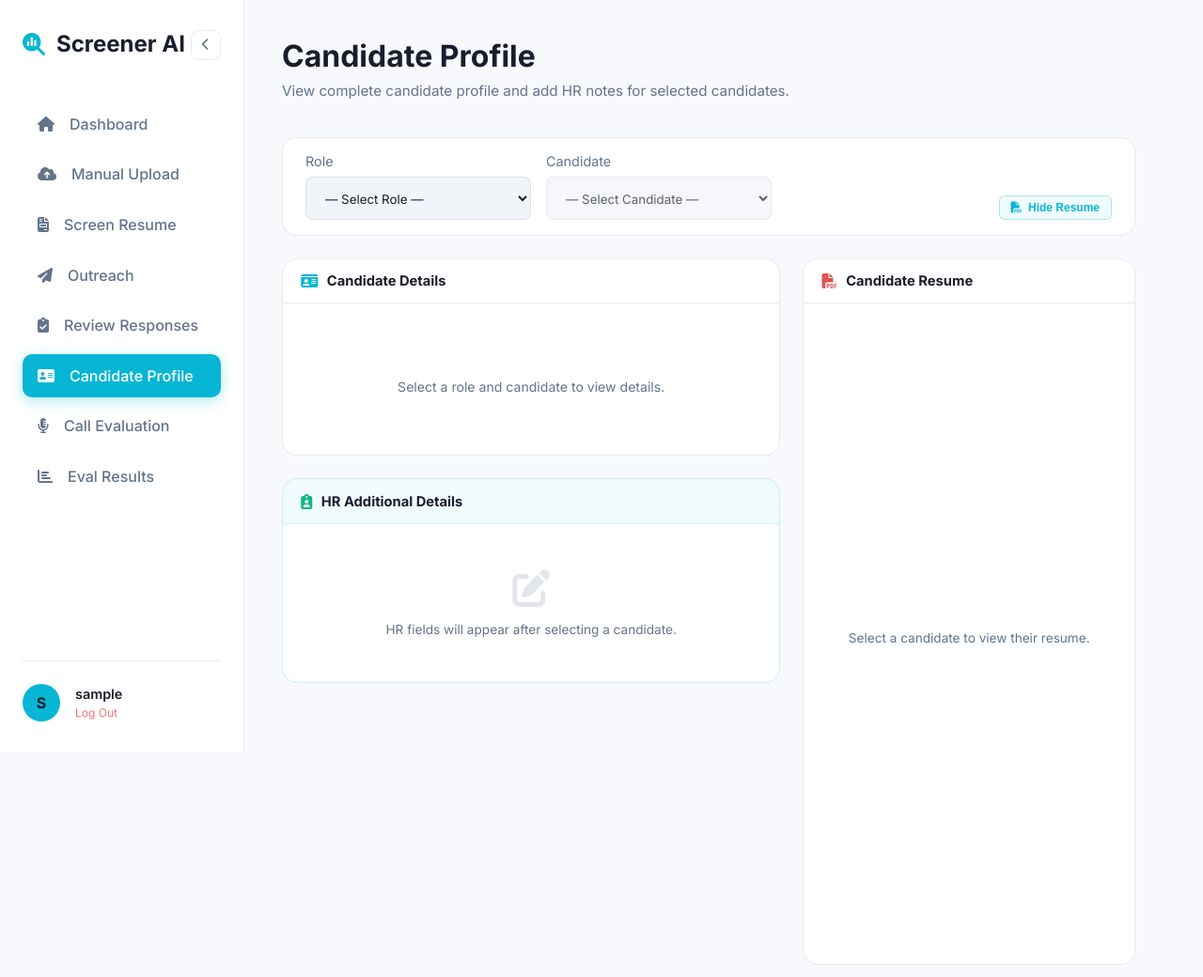
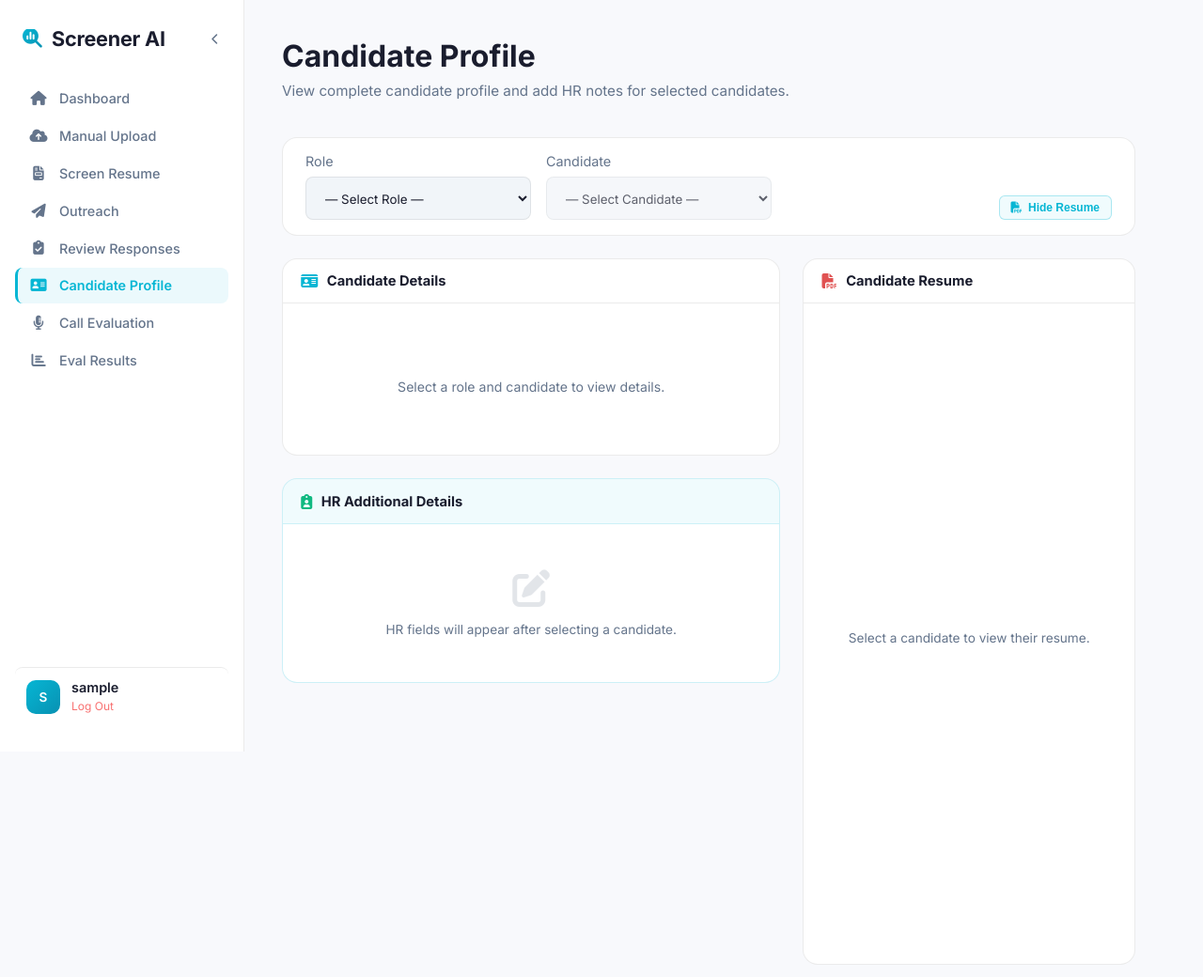
Before and after one commit to RHS-HIRAL/Resume-Screener-Flask, a Flask app: page /candidate-information in a window 1280 px wide. Shown: the top 1040 px of the page at 94% size. Run offline with Flask 3, Linux system fonts and the light colour scheme; the visitor is signed in with stand-in values (Sample User, id 1); data that the repository does not hold is empty; some libraries are stand-ins or nearby versions.

Commit message:
added minor changes to design and fixed a bug for candidate deletion from sharepoint.
requirements.txt - added mammoth library for doc to html for preview in candidate profile.
api_candidates.py - fixed the bug for candidate deletion in sharepoint for text file along with the pdf and doc file when selected from application.
style.css - added improvements in navbar UI.
base.html - made the navbar consistent, clean and smooth.
dashboard.html - removed view all button from dashboard and renamed the Recent candidate to Top candidate on dashboard.
PII_Masking.ipynb - made a new notebook for testing PII masking.
wordpress.py - renamed test.py

changed the folder "wordpress" to "experiment files" for testing small functionalities for appending it to the original code.

```diff
--- a/app/static/css/style.css
+++ b/app/static/css/style.css
@@ -39,78 +39,136 @@ body {
     width: var(--sidebar-width);
     background-color: var(--sidebar-bg);
     border-right: 1px solid var(--border-color);
-    padding: 2rem 1.5rem;
+    padding: 1.75rem 1rem;
     display: flex;
     flex-direction: column;
     position: fixed;
     height: 100vh;
     z-index: 100;
-    transition: transform 0.3s ease;
+    transition: transform 0.35s cubic-bezier(0.4, 0, 0.2, 1);
 }
 
 .brand {
-    font-size: 1.5rem;
+    font-size: 1.35rem;
     font-weight: 700;
-    margin-bottom: 3rem;
+    margin-bottom: 2rem;
+    padding: 0 0.5rem;
     display: flex;
     align-items: center;
-    gap: 0.75rem;
+    gap: 0.65rem;
+    letter-spacing: -0.01em;
 }
 
 .brand i {
-    color: var(--accent-indigo);
+    font-size: 1.3rem;
+    background: linear-gradient(135deg, #06b6d4, #0891b2);
+    -webkit-background-clip: text;
+    background-clip: text;
+    -webkit-text-fill-color: transparent;
 }
 
 .nav-links {
     list-style: none;
     flex-grow: 1;
+    display: flex;
+    flex-direction: column;
+    gap: 2px;
 }
 
 .nav-item {
-    margin-bottom: 0.5rem;
+    margin-bottom: 0;
 }
 
 .nav-link {
     display: flex;
     align-items: center;
-    gap: 1rem;
-    padding: 0.8rem 1rem;
+    gap: 0.75rem;
+    padding: 0.65rem 0.75rem;
     text-decoration: none;
     color: var(--text-secondary);
-    border-radius: 10px;
-    transition: all 0.2s;
+    border-radius: 8px;
+    transition: all 0.2s cubic-bezier(0.4, 0, 0.2, 1);
     font-weight: 500;
+    font-size: 0.9rem;
+    position: relative;
+    border-left: 3px solid transparent;
+}
+
+.nav-link i {
+    width: 20px;
+    text-align: center;
+    font-size: 0.95rem;
+    flex-shrink: 0;
+    transition: color 0.2s cubic-bezier(0.4, 0, 0.2, 1);
 }
 
 .nav-link:hover {
-    background: rgba(6, 182, 212, 0.1);
+    background: rgba(6, 182, 212, 0.06);
     color: var(--text-primary);
+    border-left-color: rgba(6, 182, 212, 0.3);
+}
+
+.nav-link:hover i {
+    color: var(--accent-indigo);
 }
 
 .nav-link.active {
-    background: var(--accent-indigo);
-    color: white;
-    box-shadow: 0 4px 15px rgba(6, 182, 212, 0.3);
+    background: rgba(6, 182, 212, 0.08);
+    color: var(--accent-indigo);
+    font-weight: 600;
+    border-left-color: var(--accent-indigo);
+}
+
+.nav-link.active i {
+    color: var(--accent-indigo);
 }
 
 .user-profile {
     margin-top: auto;
-    padding-top: 1.5rem;
+    padding: 0.75rem;
     border-top: 1px solid var(--border-color);
     display: flex;
     align-items: center;
-    gap: 1rem;
+    gap: 0.75rem;
+    border-radius: 8px;
+    transition: background 0.2s ease;
+    cursor: default;
+}
+
+.user-profile:hover {
+    background: rgba(0, 0, 0, 0.02);
 }
 
 .avatar {
-    width: 40px;
-    height: 40px;
-    background: var(--accent-indigo);
-    border-radius: 50%;
+    width: 36px;
+    height: 36px;
+    background: linear-gradient(135deg, #06b6d4, #0891b2);
+    border-radius: 10px;
     display: flex;
     align-items: center;
     justify-content: center;
-    font-weight: bold;
+    font-weight: 600;
+    color: white;
+    font-size: 0.85rem;
+    flex-shrink: 0;
+}
+
+.user-info {
+    overflow: hidden;
+}
+
+.user-info div {
+    white-space: nowrap;
+    overflow: hidden;
+    text-overflow: ellipsis;
+}
+
+.user-info a {
+    transition: color 0.2s ease;
+}
+
+.user-info a:hover {
+    color: #ef4444 !important;
 }
 
 /* ── Main Content ── */
@@ -143,25 +201,26 @@ body {
 
 .sidebar-collapse-btn {
     position: absolute;
-    top: 2rem;
-    right: 1.5rem;
+    top: 1.75rem;
+    right: 1rem;
     background: transparent;
-    border: 1px solid var(--border-color);
+    border: 1px solid transparent;
     color: var(--text-secondary);
-    border-radius: 8px;
-    width: 32px;
-    height: 32px;
+    border-radius: 6px;
+    width: 28px;
+    height: 28px;
     display: flex;
     align-items: center;
     justify-content: center;
     cursor: pointer;
-    transition: all 0.2s;
+    transition: all 0.2s cubic-bezier(0.4, 0, 0.2, 1);
+    font-size: 0.75rem;
 }
 
 .sidebar-collapse-btn:hover {
-    background: rgba(6, 182, 212, 0.1);
+    background: rgba(6, 182, 212, 0.08);
     color: var(--accent-indigo);
-    border-color: var(--accent-indigo);
+    border-color: var(--border-color);
 }
 
 .desktop-menu-toggle {
--- a/app/templates/base.html
+++ b/app/templates/base.html
@@ -36,35 +36,35 @@
             <nav class="nav-links">
                 <li class="nav-item">
                     <a href="{{ url_for('views.dashboard') }}"
-                        class="nav-link {% if request.endpoint == 'views.dashboard' or request.endpoint == 'dashboard' %}active{% endif %}">
+                        class="nav-link {% if request.endpoint == 'views.dashboard' %}active{% endif %}">
                         <i class="fa-solid fa-house"></i>
                         <span>Dashboard</span>
                     </a>
                 </li>
                 <li class="nav-item">
                     <a href="{{ url_for('views.manual_upload') }}"
-                        class="nav-link {% if request.endpoint == 'views.manual_upload' or request.endpoint == 'manual_upload' %}active{% endif %}">
+                        class="nav-link {% if request.endpoint == 'views.manual_upload' %}active{% endif %}">
                         <i class="fa-solid fa-cloud-arrow-up"></i>
                         <span>Manual Upload</span>
                     </a>
                 </li>
                 <li class="nav-item">
                     <a href="{{ url_for('views.screener') }}"
-                        class="nav-link {% if request.endpoint == 'screener' %}active{% endif %}">
+                        class="nav-link {% if request.endpoint == 'views.screener' %}active{% endif %}">
                         <i class="fa-solid fa-file-invoice"></i>
                         <span>Screen Resume</span>
                     </a>
                 </li>
                 <li class="nav-item">
                     <a href="{{ url_for('views.outreach') }}"
-                        class="nav-link {% if request.endpoint == 'outreach' %}active{% endif %}">
+                        class="nav-link {% if request.endpoint == 'views.outreach' %}active{% endif %}">
                         <i class="fa-solid fa-paper-plane"></i>
                         <span>Outreach</span>
                     </a>
                 </li>
                 <li class="nav-item">
                     <a href="{{ url_for('views.responses') }}"
-                        class="nav-link {% if request.endpoint == 'responses' %}active{% endif %}">
+                        class="nav-link {% if request.endpoint == 'views.responses' %}active{% endif %}">
                         <i class="fa-solid fa-clipboard-check"></i>
                         <span>Review Responses</span>
                     </a>
@@ -78,7 +78,7 @@
                 </li>
                 <li class="nav-item">
                     <a href="{{ url_for('api_qa.qa_page') }}"
-                        class="nav-link {% if request.endpoint == 'qa_page' %}active{% endif %}">
+                        class="nav-link {% if request.endpoint == 'api_qa.qa_page' %}active{% endif %}">
                         <i class="fa-solid fa-microphone-lines"></i>
                         <span>Call Evaluation</span>
                     </a>
--- a/requirements.txt
+++ b/requirements.txt
@@ -39,3 +39,4 @@ Werkzeug>=3.0.0              # Password hashing (generate_password_hash / check_
 
 # ── PDF Generation ────────────────────────────────────────────────────────────
 reportlab
+mammoth
```
Also changed, not shown: app/routes/api_candidates.py (+12 -1 lines), app/templates/dashboard.html (+2 -6 lines), experiment/wordpress.py (renamed from wordpress/test.py), 1 other file.
